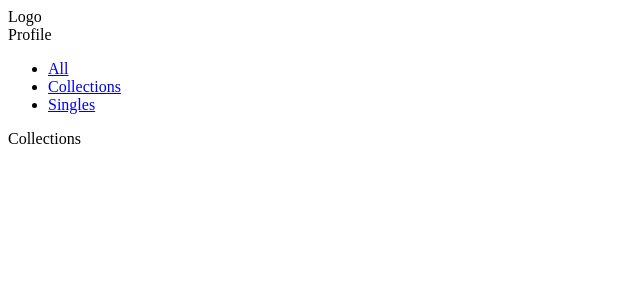
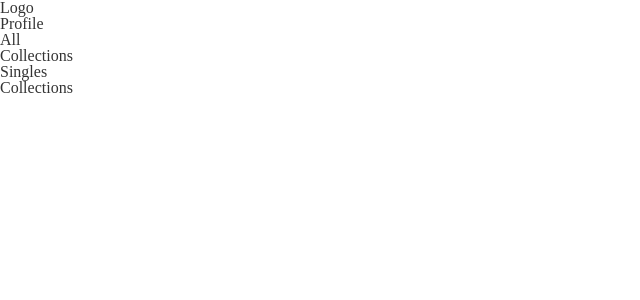
Before and after one commit to haeun-jo/NFT-exchange, a React (Create React App) app: page / in a window 1280 px wide. Shown: the top 300 px of the page, without its empty margins (0-640 px from the left). Built offline with nearby package versions, Linux system fonts and the light colour scheme.

Commit message:
scss 기본설정

```diff
--- a/package.json
+++ b/package.json
@@ -10,10 +10,12 @@
     "@types/node": "^16.7.13",
     "@types/react": "^18.0.0",
     "@types/react-dom": "^18.0.0",
+    "node-sass": "^9.0.0",
     "react": "^18.2.0",
     "react-dom": "^18.2.0",
     "react-router-dom": "^6.11.2",
     "react-scripts": "5.0.1",
+    "sass": "^1.62.1",
     "typescript": "^4.4.2",
     "web-vitals": "^2.1.0"
   },
--- a/public/index.html
+++ b/public/index.html
@@ -8,7 +8,7 @@
       name="description"
       content="Web site created using create-react-app"
     />
-    <title>React App</title>
+    <title>NFT-EXCHANGE</title>
   </head>
   <body>
     <noscript>You need to enable JavaScript to run this app.</noscript>
--- /dev/null
+++ b/src/assets/css/index.css
@@ -0,0 +1,4 @@
+@use "base/common";
+@use "base/base";
+@use "base/reset";
+@use "base/variable";
--- /dev/null
+++ b/src/assets/styles/base/_base.scss
@@ -0,0 +1,216 @@
+html,
+body {
+  width: 100%;
+  height: 100%;
+}
+
+html {
+  line-height: 1.5;
+  font-size: 10px;
+  text-size-adjust: 100%;
+}
+
+body {
+  color: #333;
+  font-family: "Pretendard Variable", Pretendard, -apple-system,
+    BlinkMacSystemFont, system-ui, Roboto, "Helvetica Neue", "Segoe UI",
+    "Apple SD Gothic Neo", "Malgun Gothic", "Apple Color Emoji",
+    "Segoe UI Emoji", "Segoe UI Symbol", sans-serif;
+}
+
+* {
+  -webkit-tap-highlight-color: transparent;
+}
+
+*,
+*::before,
+*::after {
+  box-sizing: border-box;
+}
+
+h1,
+h2,
+h3,
+h4,
+h5,
+h6 {
+  font-weight: 400;
+}
+
+hr {
+  overflow: visible;
+  height: 0;
+  box-sizing: content-box;
+}
+
+pre {
+  font-family: "Pretendard Variable", Pretendard, -apple-system,
+    BlinkMacSystemFont, system-ui, Roboto, "Helvetica Neue", "Segoe UI",
+    "Apple SD Gothic Neo", "Malgun Gothic", "Apple Color Emoji",
+    "Segoe UI Emoji", "Segoe UI Symbol", sans-serif;
+  font-size: 1em;
+}
+
+b,
+strong {
+  font-weight: 700;
+}
+
+i,
+em,
+address {
+  font-style: normal;
+}
+
+ol,
+ul,
+li {
+  list-style: none;
+}
+
+img {
+  max-width: 100%;
+  border: 0;
+  vertical-align: middle;
+}
+
+abbr[title] {
+  border-bottom: none;
+  text-decoration: underline;
+  text-decoration: underline dotted;
+}
+
+[hidden] {
+  display: none;
+}
+
+a {
+  background-color: transparent;
+  color: inherit;
+  text-decoration: none;
+}
+
+a:link,
+a:visited,
+a:hover,
+a:active {
+  text-decoration: none;
+}
+
+input,
+textarea,
+optgroup,
+select,
+button {
+  margin: 0;
+  padding: 0;
+  border-width: 1px;
+  background-color: #fff;
+  line-height: 1;
+  font-family: inherit;
+  font-size: inherit;
+  user-select: none;
+}
+
+textarea {
+  overflow: auto;
+  resize: none;
+}
+
+input,
+textarea {
+  border-radius: 0;
+  appearance: none;
+}
+
+[type="checkbox"],
+[type="radio"] {
+  padding: 0;
+}
+
+button,
+input {
+  overflow: visible;
+}
+
+button,
+select {
+  text-transform: none;
+}
+
+button,
+[type="button"],
+[type="reset"],
+[type="submit"] {
+  padding: 0;
+  border: 0 none;
+  background: none;
+  cursor: pointer;
+  appearance: none;
+}
+
+button::-moz-focus-inner,
+[type="button"]::-moz-focus-inner,
+[type="reset"]::-moz-focus-inner,
+[type="submit"]::-moz-focus-inner {
+  padding: 0;
+  border-style: none;
+}
+
+button:-moz-focusring,
+[type="button"]:-moz-focusring,
+[type="reset"]:-moz-focusring,
+[type="submit"]:-moz-focusring {
+  outline: 1px dotted ButtonText;
+}
+
+[type="number"]::-webkit-inner-spin-button,
+[type="number"]::-webkit-outer-spin-button {
+  height: auto;
+}
+
+[type="search"] {
+  outline-offset: -2px;
+  appearance: textfield;
+}
+
+[type="search"]::-webkit-search-decoration {
+  appearance: none;
+}
+
+::-webkit-file-upload-button {
+  font: inherit;
+  appearance: button;
+}
+
+form,
+fieldset,
+iframe {
+  display: block;
+  border: 0;
+}
+
+legend {
+  display: table;
+  max-width: 100%;
+  padding: 0;
+  color: inherit;
+  white-space: normal;
+}
+
+#root {
+  overflow: auto;
+  width: 100%;
+  height: 100%;
+}
+
+audio,
+canvas,
+embed,
+iframe,
+img,
+object,
+svg,
+video {
+  display: block;
+}
--- /dev/null
+++ b/src/assets/styles/base/_reset.scss
@@ -0,0 +1,137 @@
+/* http://meyerweb.com/eric/tools/css/reset/
+   v2.0 | 20110126
+   License: none (public domain)
+*/
+
+html,
+body,
+div,
+span,
+applet,
+object,
+iframe,
+h1,
+h2,
+h3,
+h4,
+h5,
+h6,
+p,
+blockquote,
+pre,
+a,
+abbr,
+acronym,
+address,
+big,
+cite,
+code,
+del,
+dfn,
+em,
+img,
+ins,
+kbd,
+q,
+s,
+samp,
+small,
+strike,
+strong,
+sub,
+sup,
+tt,
+var,
+b,
+u,
+i,
+center,
+dl,
+dt,
+dd,
+ol,
+ul,
+li,
+fieldset,
+form,
+label,
+legend,
+table,
+caption,
+tbody,
+tfoot,
+thead,
+tr,
+th,
+td,
+article,
+aside,
+canvas,
+details,
+embed,
+figure,
+figcaption,
+footer,
+header,
+hgroup,
+menu,
+nav,
+output,
+ruby,
+section,
+summary,
+time,
+mark,
+audio,
+video {
+  margin: 0;
+  padding: 0;
+  box-sizing: border-box;
+  border: 0;
+  vertical-align: baseline;
+  font: inherit;
+  font-size: 100%;
+}
+
+/* HTML5 display-role reset for older browsers */
+main,
+article,
+aside,
+details,
+figcaption,
+figure,
+footer,
+header,
+hgroup,
+menu,
+nav,
+section {
+  display: block;
+}
+
+body {
+  line-height: 1;
+}
+
+ol,
+ul {
+  list-style: none;
+}
+
+blockquote,
+q {
+  quotes: none;
+}
+
+blockquote::before,
+blockquote::after,
+q::before,
+q::after {
+  content: "";
+  content: none;
+}
+
+table {
+  border-spacing: 0;
+  border-collapse: collapse;
+}
--- /dev/null
+++ b/src/assets/styles/index.scss
@@ -0,0 +1,4 @@
+@use "base/common";
+@use "base/base";
+@use "base/reset";
+@use "base/variable";
--- a/src/index.tsx
+++ b/src/index.tsx
@@ -2,6 +2,7 @@ import React from "react";
 import ReactDOM from "react-dom/client";
 import { BrowserRouter } from "react-router-dom";
 import App from "./App";
+import "./assets/styles/index.scss";
 
 const root = ReactDOM.createRoot(
   document.getElementById("root") as HTMLElement
```
Also changed, not shown: src/assets/styles/base/_common.scss (added), src/assets/styles/base/_variable.scss (added), 1 other file (tests, documents, lock files or other folders).
